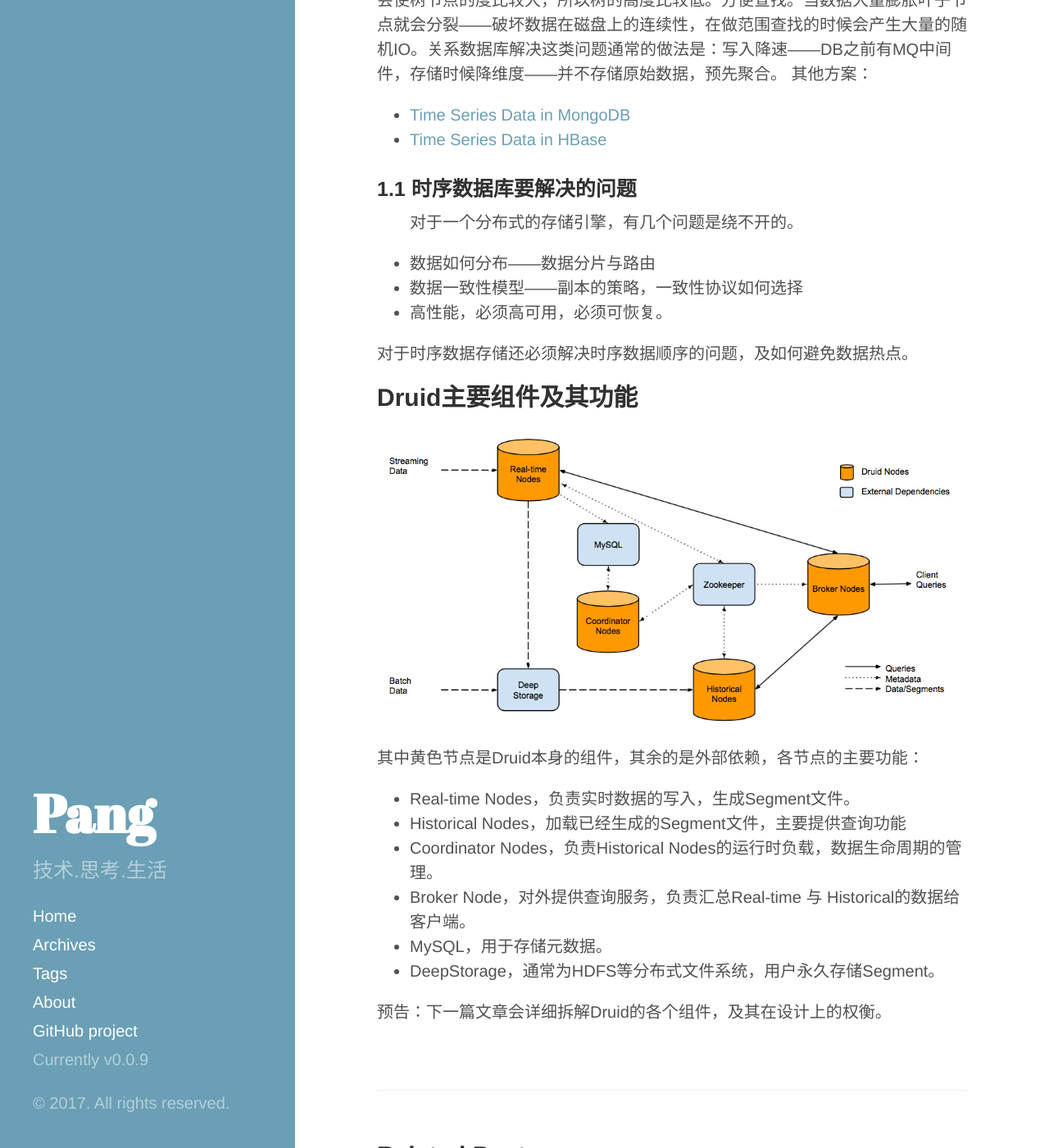
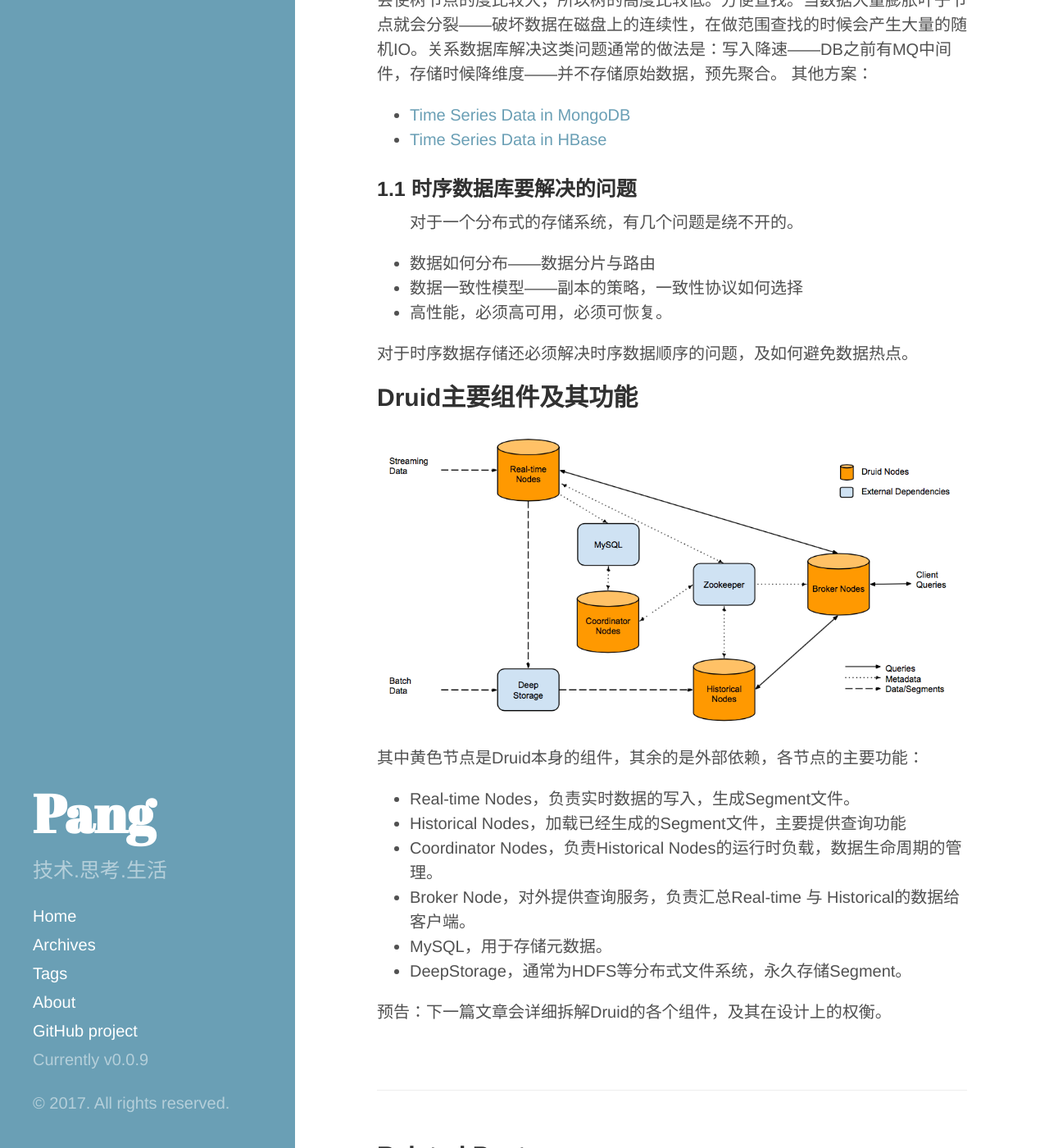
Before and after one commit to pangzhenzhou/pzz-github-pages-blog, a Jekyll site: the page built from _posts/2016-12-10-druid-arch-01.md, in a window 1280 px wide and 1400 px high, scrolled down 933 px. Shown: the whole window at 82% size. Built offline with Jekyll 4.4.1, drawn with Linux system fonts in a browser that asks for light colours.

```diff
--- a/_posts/2016-12-10-druid-arch-01.md
+++ b/_posts/2016-12-10-druid-arch-01.md
@@ -21,7 +21,7 @@ tags : druid
 * [Time Series Data in HBase](https://www.savinetwork.ca/wp-content/uploads/savifunded/EleniStroulia_UAlberta_A%20Three-Dimensional%20Data%20Model%20in%20HBase%20for%20Large%20Time-Series%20Dataset%20Analysis_IEEE%20Maintenance%20&%20Evolution%20of%20Service-Oriented%20&%20Cloud-Based%20Systems_Sep13.pdf)
 
 ### 1.1 时序数据库要解决的问题
-&emsp;&emsp;对于一个分布式的存储引擎，有几个问题是绕不开的。
+&emsp;&emsp;对于一个分布式的存储系统，有几个问题是绕不开的。
 * 数据如何分布——数据分片与路由
 * 数据一致性模型——副本的策略，一致性协议如何选择
 * 高性能，必须高可用，必须可恢复。
@@ -37,6 +37,6 @@ tags : druid
 * Coordinator Nodes，负责Historical Nodes的运行时负载，数据生命周期的管理。
 * Broker Node，对外提供查询服务，负责汇总Real-time 与 Historical的数据给客户端。
 * MySQL，用于存储元数据。
-* DeepStorage，通常为HDFS等分布式文件系统，用户永久存储Segment。
+* DeepStorage，通常为HDFS等分布式文件系统，永久存储Segment。
 
 预告：下一篇文章会详细拆解Druid的各个组件，及其在设计上的权衡。
```
